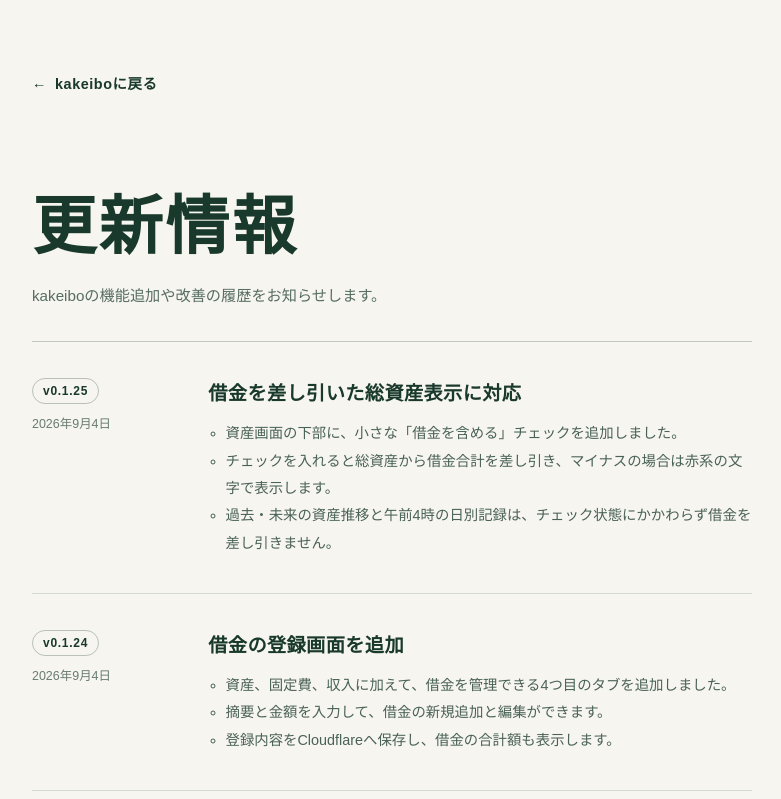
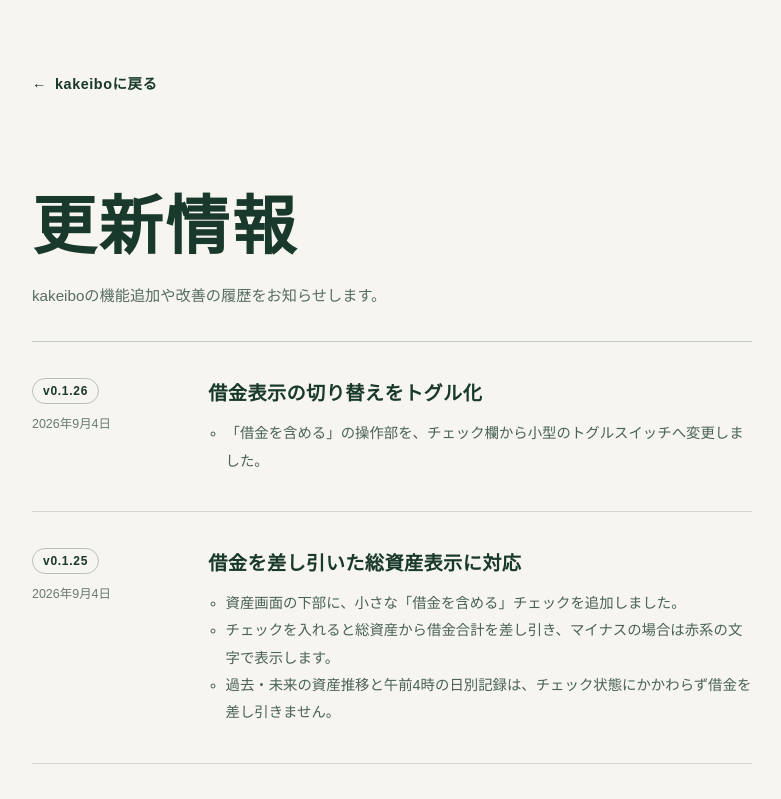
Before and after one commit to umedademu/kakeibo, a Next.js app: page /updates in a window 1280 px wide. Shown: the top 799 px of the page, without its empty margins (248-1029 px from the left). Built offline with nearby package versions, Linux system fonts and the light colour scheme.

Commit message:
借金の切り替えをトグル表示に変更

```diff
--- a/app/components/balance-list.tsx
+++ b/app/components/balance-list.tsx
@@ -348,11 +348,13 @@ export default function BalanceList() {
 
       <label className="include-debts-toggle">
         <input
+          className="include-debts-input"
           checked={includeDebts}
           disabled={debtTotal === null}
           onChange={(event) => changeDebtInclusion(event.currentTarget.checked)}
           type="checkbox"
         />
+        <span aria-hidden="true" className="include-debts-switch" />
         <span>借金を含める</span>
       </label>
     </section>
--- a/app/globals.css
+++ b/app/globals.css
@@ -175,6 +175,7 @@ a {
 }
 
 .include-debts-toggle {
+  position: relative;
   display: flex;
   align-items: center;
   justify-content: flex-end;
@@ -185,11 +186,49 @@ a {
   font-size: 0.72rem;
 }
 
-.include-debts-toggle input {
-  width: 14px;
-  height: 14px;
-  margin: 0;
-  accent-color: var(--foreground);
+.include-debts-input {
+  position: absolute;
+  width: 1px;
+  height: 1px;
+  opacity: 0;
+  pointer-events: none;
+}
+
+.include-debts-switch {
+  position: relative;
+  width: 28px;
+  height: 16px;
+  flex: 0 0 auto;
+  border-radius: 999px;
+  background: rgb(24 57 43 / 24%);
+  box-shadow: inset 0 0 0 1px rgb(24 57 43 / 12%);
+  transition: background-color 160ms ease;
+}
+
+.include-debts-switch::after {
+  position: absolute;
+  top: 2px;
+  left: 2px;
+  width: 12px;
+  height: 12px;
+  border-radius: 50%;
+  background: #fff;
+  box-shadow: 0 1px 3px rgb(10 28 20 / 30%);
+  content: "";
+  transition: transform 160ms ease;
+}
+
+.include-debts-input:checked + .include-debts-switch {
+  background: var(--foreground);
+}
+
+.include-debts-input:checked + .include-debts-switch::after {
+  transform: translateX(12px);
+}
+
+.include-debts-input:focus-visible + .include-debts-switch {
+  outline: 2px solid rgb(24 57 43 / 35%);
+  outline-offset: 2px;
 }
 
 .include-debts-toggle:has(input:disabled) {
--- a/app/updates/page.tsx
+++ b/app/updates/page.tsx
@@ -7,6 +7,15 @@ export const metadata: Metadata = {
 };
 
 const updates = [
+  {
+    version: "v0.1.26",
+    date: "2026年9月4日",
+    dateTime: "2026-09-04",
+    title: "借金表示の切り替えをトグル化",
+    changes: [
+      "「借金を含める」の操作部を、チェック欄から小型のトグルスイッチへ変更しました。",
+    ],
+  },
   {
     version: "v0.1.25",
     date: "2026年9月4日",
--- a/package.json
+++ b/package.json
@@ -1,6 +1,6 @@
 {
   "name": "kakeibo",
-  "version": "0.1.25",
+  "version": "0.1.26",
   "private": true,
   "scripts": {
     "dev": "next dev",
```
Also changed, not shown: 2 other files (tests, documents, lock files or other folders).
